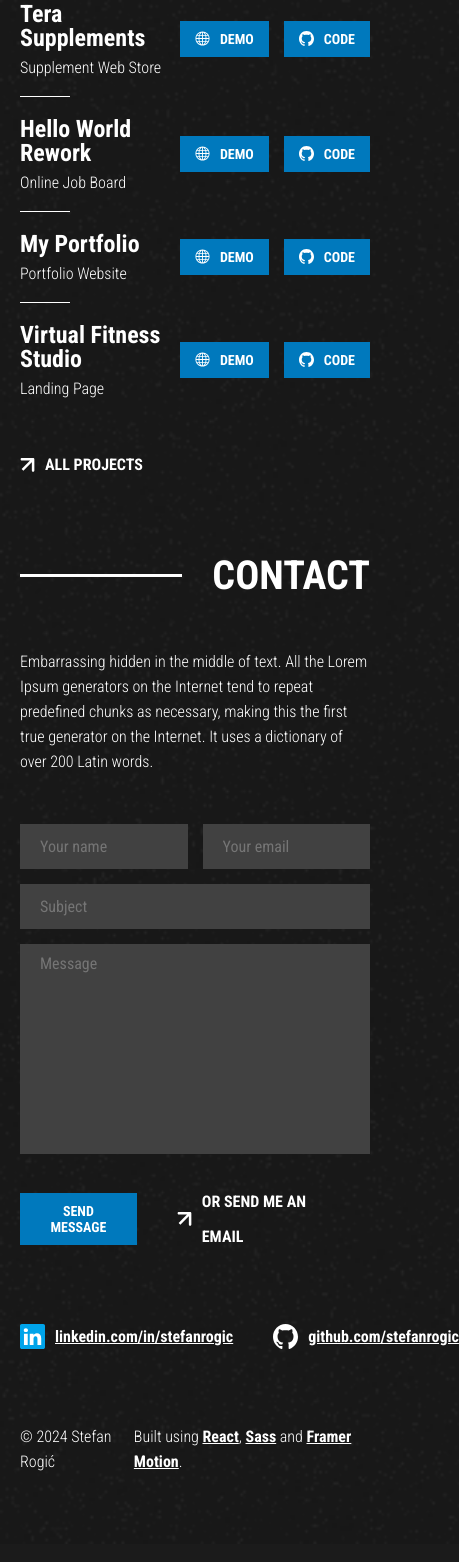
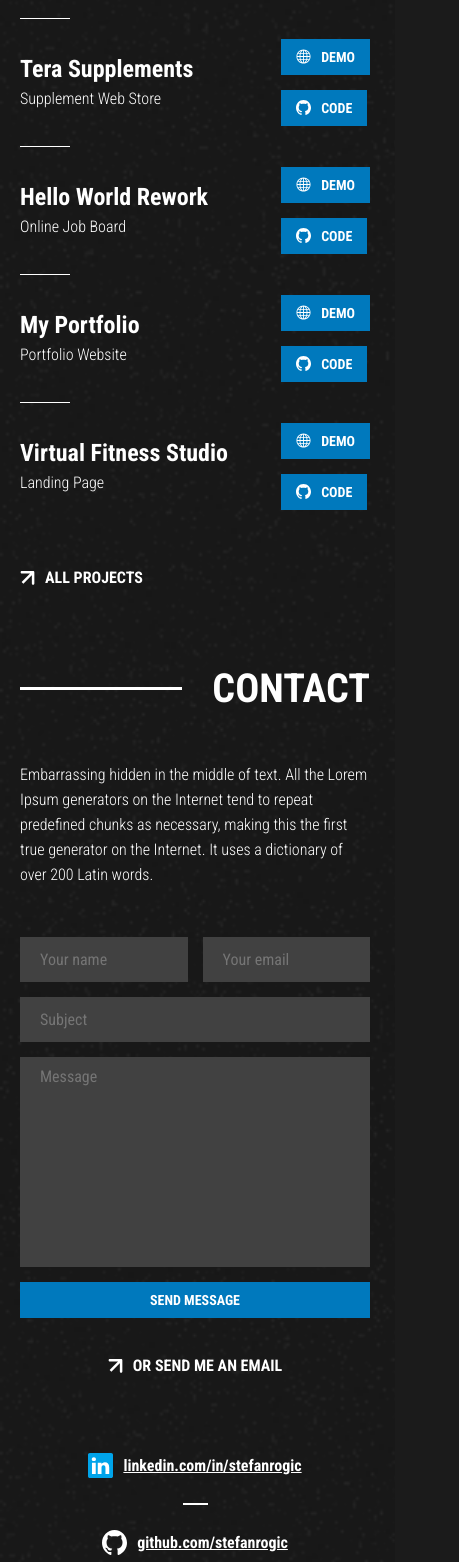
Before and after one commit to stefanrogic/website, a React (Vite) app: page /home in a window 390 px wide. Shown: the part 1506-3068 px from the top of the page, 459 px wide, since content can reach past the window. Built offline with nearby package versions, Linux system fonts and the light colour scheme.

Commit message:
added links for projects and worked on responsive design

```diff
--- a/src/components/contactSection/ContactSection.jsx
+++ b/src/components/contactSection/ContactSection.jsx
@@ -33,7 +33,7 @@ const ContactSection = ({ getUrl }) => {
         </div>
         <input type="text" placeholder="Subject" name="subject" onChange={(e) => handleInputChange(e, "subject")} required />
         <textarea cols="30" rows="10" placeholder="Message" name="message" onChange={(e) => handleInputChange(e, "message")} required></textarea>
-        <div className="form-row">
+        <div className="form-row bottom-row">
           <button
             onClick={() => {
               console.log(formFields);
--- a/src/components/contactSection/contactSection.scss
+++ b/src/components/contactSection/contactSection.scss
@@ -1,3 +1,5 @@
+@import "../../index.scss";
+
 section {
   .form {
     display: flex;
@@ -28,6 +30,7 @@ section {
 
       a {
         padding: 15px 25px;
+        margin: 0;
 
         display: flex;
         flex-direction: row;
@@ -41,6 +44,27 @@ section {
         img {
           height: 15px;
           aspect-ratio: 1 / 1;
+        }
+      }
+    }
+
+    .bottom-row {
+      flex-direction: column;
+      align-items: center;
+
+      button,
+      a {
+        width: 100%;
+        justify-content: center;
+      }
+
+      @include tablet {
+        flex-direction: row;
+        align-items: center;
+
+        button,
+        a {
+          width: auto;
         }
       }
     }
@@ -63,9 +87,13 @@ section {
 
   .socials-container {
     display: flex;
-    flex-direction: row;
+    flex-direction: column;
     align-items: center;
     gap: 20px;
+
+    @include tablet {
+      flex-direction: row;
+    }
 
     a {
       margin: 0;
--- a/src/components/featuredProjectCard/featuredProjectCard.scss
+++ b/src/components/featuredProjectCard/featuredProjectCard.scss
@@ -1,3 +1,5 @@
+@import "../../index.scss";
+
 .featured-project-card {
   display: flex;
   flex-direction: column;
@@ -30,8 +32,13 @@
 
     .project-right {
       display: flex;
-      flex-direction: row;
+      flex-direction: column;
       gap: 15px;
+
+      @include tablet {
+        flex-direction: row;
+        align-items: center;
+      }
 
       button {
         padding: 10px 15px;
--- a/src/components/featuredProjectsSection/FeaturedProjectsSection.jsx
+++ b/src/components/featuredProjectsSection/FeaturedProjectsSection.jsx
@@ -5,11 +5,11 @@ import { Fragment } from "react";
 
 const FeaturedProjectsSection = ({ getUrl }) => {
   const featuredProjects = [
-    { heading: "Bioskop Art", paragraph: "Cinema Website", demoLink: "#", codeLink: "#" },
-    { heading: "Tera Supplements", paragraph: "Supplement Web Store", demoLink: "#", codeLink: "#" },
-    { heading: "Hello World Rework", paragraph: "Online Job Board", demoLink: "#", codeLink: "#" },
-    { heading: "My Portfolio", paragraph: "Portfolio Website", demoLink: "#", codeLink: "#" },
-    { heading: "Virtual Fitness Studio", paragraph: "Landing Page", demoLink: "#", codeLink: "#" },
+    { heading: "Bioskop Art", paragraph: "Cinema Website", demoLink: "#", codeLink: "https://github.com/stefanrogic/bioskop-art" },
+    { heading: "Tera Supplements", paragraph: "Supplement Web Store", demoLink: "https://tera-supplements.netlify.app/", codeLink: "https://github.com/stefanrogic/tera-supplements" },
+    { heading: "Hello World Rework", paragraph: "Online Job Board", demoLink: "https://dev-jobs-listings.netlify.app", codeLink: "https://github.com/stefanrogic/dev-jobs" },
+    { heading: "My Portfolio", paragraph: "Portfolio Website", demoLink: "#", codeLink: "https://github.com/stefanrogic/webdev-portfolio" },
+    { heading: "Virtual Fitness Studio", paragraph: "Landing Page", demoLink: "#", codeLink: "https://github.com/stefanrogic/virtual-fitness-studio" },
   ];
 
   return (
--- a/src/components/footer/footer.scss
+++ b/src/components/footer/footer.scss
@@ -2,7 +2,7 @@ footer {
   padding-bottom: 70px;
 
   display: flex;
-  flex-direction: row;
+  flex-direction: column;
   justify-content: space-between;
 
   a {
```
